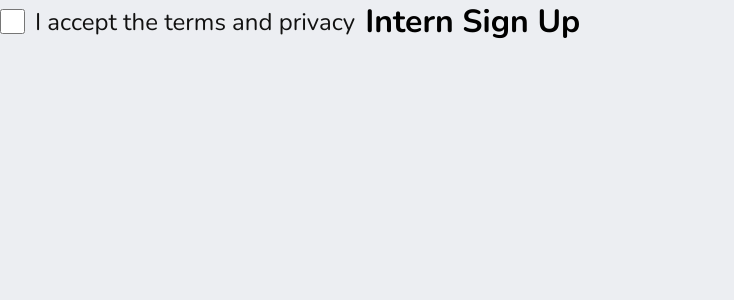
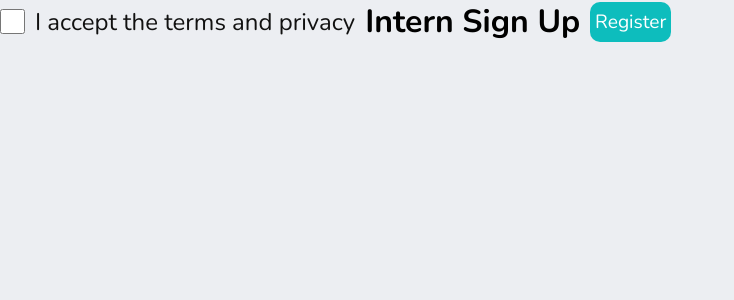
Before and after one commit to LeonardoLuisKlein/internReactForm, a React (Create React App) app: page / in a window 1280 px wide. Shown: the top 300 px of the page, without its empty margins (0-734 px from the left). Built offline with nearby package versions, Linux system fonts and the light colour scheme.

Commit message:
Style: basic style for button component

```diff
--- a/src/App.js
+++ b/src/App.js
@@ -1,12 +1,14 @@
 import React from 'react';
 import { Checkbox } from './components/micro/checkbox/Checkbox'
 import { Title } from './components/micro/title/Title'
+import { Buttons } from './components/micro/buttons/Buttons'
 
 function App() {
   return (
     <div className="App">
       <Checkbox />
       <Title idTitle="title" title="Intern Sign Up" />
+      <Buttons classButton="smallButton" textButton="Register" />
     </div>
   );
 }
--- a/src/components/micro/buttons/Buttons.scss
+++ b/src/components/micro/buttons/Buttons.scss
@@ -0,0 +1,22 @@
+button{
+    border: none;
+    font-size: 1.2rem;
+}
+
+.smallButton{
+    width: 81px;
+    height: 40px;
+
+    color: #FFF;
+    background: #0DBDBD;
+    border-radius: 10px;
+}
+
+.bigButton{
+    width: 269px;
+    height: 177px;
+
+    color: #FFF;
+    background: #0DBDBD;
+    border-radius: 10px;
+}
```
